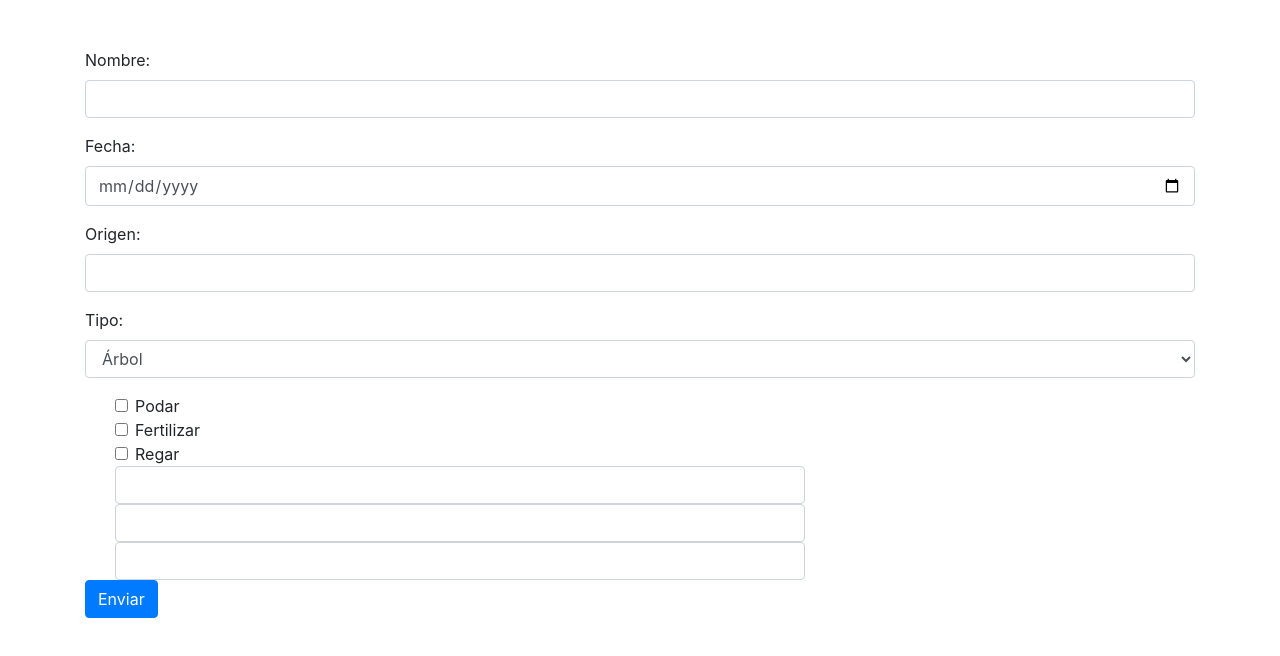
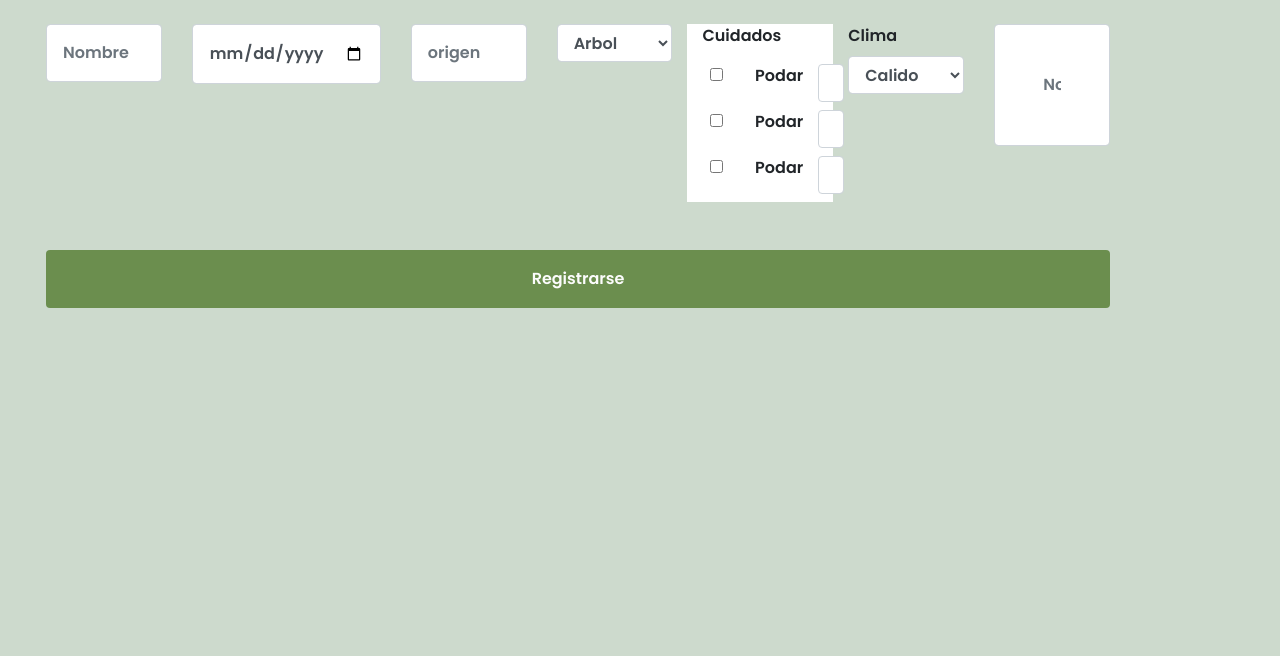
Before and after one commit to AngelHerreraC/Plantas, a website: page register.html in a window 1280 px wide. Drawn offline with nearby package versions, Linux system fonts and the light colour scheme.

Commit message:
Avances de Maquetacion

```diff
--- a/register.html
+++ b/register.html
@@ -4,71 +4,108 @@
     <meta charset="UTF-8">
     <meta name="viewport" content="width=device-width, initial-scale=1.0">
     <title>Document</title>
+    <link rel="stylesheet" href="https://maxcdn.bootstrapcdn.com/bootstrap/4.0.0/css/bootstrap.min.css">
+    <link rel="preconnect" href="https://fonts.googleapis.com">
+    <link rel="preconnect" href="https://fonts.gstatic.com" crossorigin>
+    <link href="https://fonts.googleapis.com/css2?family=Inter:wght@600&family=Montserrat:wght@500&family=Poppins:wght@600&family=Ubuntu:wght@500&display=swap" rel="stylesheet">
+
+    <style>
+        body{
+            background-color: #CDDACD;
+            font-family: 'Poppins';
+        }
+        .boton
+        {
+            background-color: #6B8E4E;
+            color: #FCFCFC;
+        }
+        .cuidados
+        {
+            background-color: #FFFFFF;
+        }
+    </style>
+</head>
+<body>
+    <div class="container m-2" >
+        <form action="">
+            <div class="row m-2">
+                <div class="col-md mt-3 ">
+                    <input type="text" name="nombre" id="" placeholder="Nombre" class="form-control p-3">
+
+                </div>
+                <div class="col-md mt-3">
+                    <input type="date" name="fecha" id="" placeholder="" class="form-control p-3">
+                </div>
+                <div class="col-md mt-3">
+                    <input type="text" name="origen" id="" placeholder="origen" class="form-control p-3">
+                </div>
+                <div class="col-md mt-3">
+                    <select name="" id="" class="form-control" placeholder = "Tipo">
+                        <option value="arbol">Arbol</option>
+                        <option value="arbol">Flor</option>
+                        <option value="arbol">Arbusto</option>
+                    </select>
+                </div>
+                <div class="col-md mt-3 cuidados">
+                    <p>Cuidados</p>
+                    <div class="row d-flex justify-content-between mb-2">
+                        <div class="col-1 ml-2">
+                            <input type="checkbox" class="form-check-label">
+                        </div>
+                        <div class="col-4">
+                            <label for="" class="form-label">Podar</label>
+                        </div>
+                        <div class="col-2">
+                            <input type="number" class="form-control">
+                        </div>
+                    </div>
+                    <div class="row d-flex justify-content-between mb-2">
+                        <div class="col-1 ml-2">
+                            <input type="checkbox" class="form-check-label">
+                        </div>
+                        <div class="col-4">
+                            <label for="" class="form-label">Podar</label>
+                        </div>
+                        <div class="col-2">
+                            <input type="number" class="form-control">
+                        </div>
+                    </div>
+                    <div class="row d-flex justify-content-between mb-2">
+                        <div class="col-1 ml-2">
+                            <input type="checkbox" class="form-check-label">
+                        </div>
+                        <div class="col-4">
+                            <label for="" class="form-label">Podar</label>
+                        </div>
+                        <div class="col-2">
+                            <input type="number" class="form-control">
+                        </div>
+                    </div>
+                </div>
+                <div class="col-md mt-3">
+                    <label for="" class="form-label"> Clima</label>
+                    <select name="" id="" class="form-control" placeholder = "">
+                        <option value="calido">Calido</option>
+                        <option value="humedo">Humedo</option>
+                        <option value="seco">Seco</option>
+                        <option value="frio">Frio</option>
+                    </select>
+                </div>
+                <div class="col-md mt-3">
+                    <input type="text" name="" id="" placeholder="Notas Especiales" class="form-control p-5">
+                </div>
+            </div>
+            <div class="row m-2 mt-5">
+                <div class="col-12">
+                    <input type="submit" class="btn col-12 p-3 boton" value="Registrarse">
+                </div>
+            </div>
+        </form>
+    </div>
 
 
-    <link rel="stylesheet" href="https://maxcdn.bootstrapcdn.com/bootstrap/4.0.0/css/bootstrap.min.css">
     <script src="https://code.jquery.com/jquery-3.2.1.slim.min.js"></script>
     <script src="https://cdnjs.cloudflare.com/ajax/libs/popper.js/1.12.9/umd/popper.min.js"></script>
     <script src="https://maxcdn.bootstrapcdn.com/bootstrap/4.0.0/js/bootstrap.min.js"></script>
-</head>
-<body>
-
-    <div class="container mt-5">
-        <form action="" id="form">
-            <div class="form-group">
-                <label for="name_plant">Nombre:</label>
-                <input type="text" class="form-control" id="name_plant" name="name_plant">
-            </div>
-
-            <div class="form-group">
-                <label for="date">Fecha:</label>
-                <input type="date" class="form-control" id="date" name="date">
-            </div>
-
-            <div class="form-group">
-                <label for="origen">Origen:</label>
-                <input type="text" class="form-control" id="origen" name="origen">
-            </div>
-
-            <div class="form-group">
-                <label for="tipo">Tipo:</label>
-                <select class="form-control" id="tipo" name="tipo">
-                    <option value="arbol">Árbol</option>
-                    <option value="flor">Flor</option>
-                    <option value="arbusto">Arbusto</option>
-                </select>
-            </div>
-
-            <div class="container ">
-                <div class="checks col-8">
-                    <div class="form-check">
-                        <input class="form-check-input" type="checkbox" id="arbol" name="tipo[]" value="podar">
-                        <label class="form-check-label" for="podar">Podar</label>
-                    </div>
-
-                    <div class="form-check">
-                        <input class="form-check-input" type="checkbox" id="fertilizar" name="tipo[]" value="fertilizar">
-                        <label class="form-check-label" for="fertilizar">Fertilizar</label>
-                    </div>
-
-                    <div class="form-check">
-                        <input class="form-check-input" type="checkbox" id="regar" name="tipo[]" value="regar">
-                        <label class="form-check-label" for="regar">Regar</label>
-                    </div>
-                </div>
-                <div class="col-8">
-                    <input type="text" class="form-control" id="origen" name="origen">
-                    <input type="text" class="form-control" id="origen" name="origen">
-                    <input type="text" class="form-control" id="origen" name="origen">
-                </div>
-
-            </div>
-
-
-            <button type="submit" class="btn btn-primary">Enviar</button>
-
-        </form>
-    </div>
 </body>
-
 </html>
```
